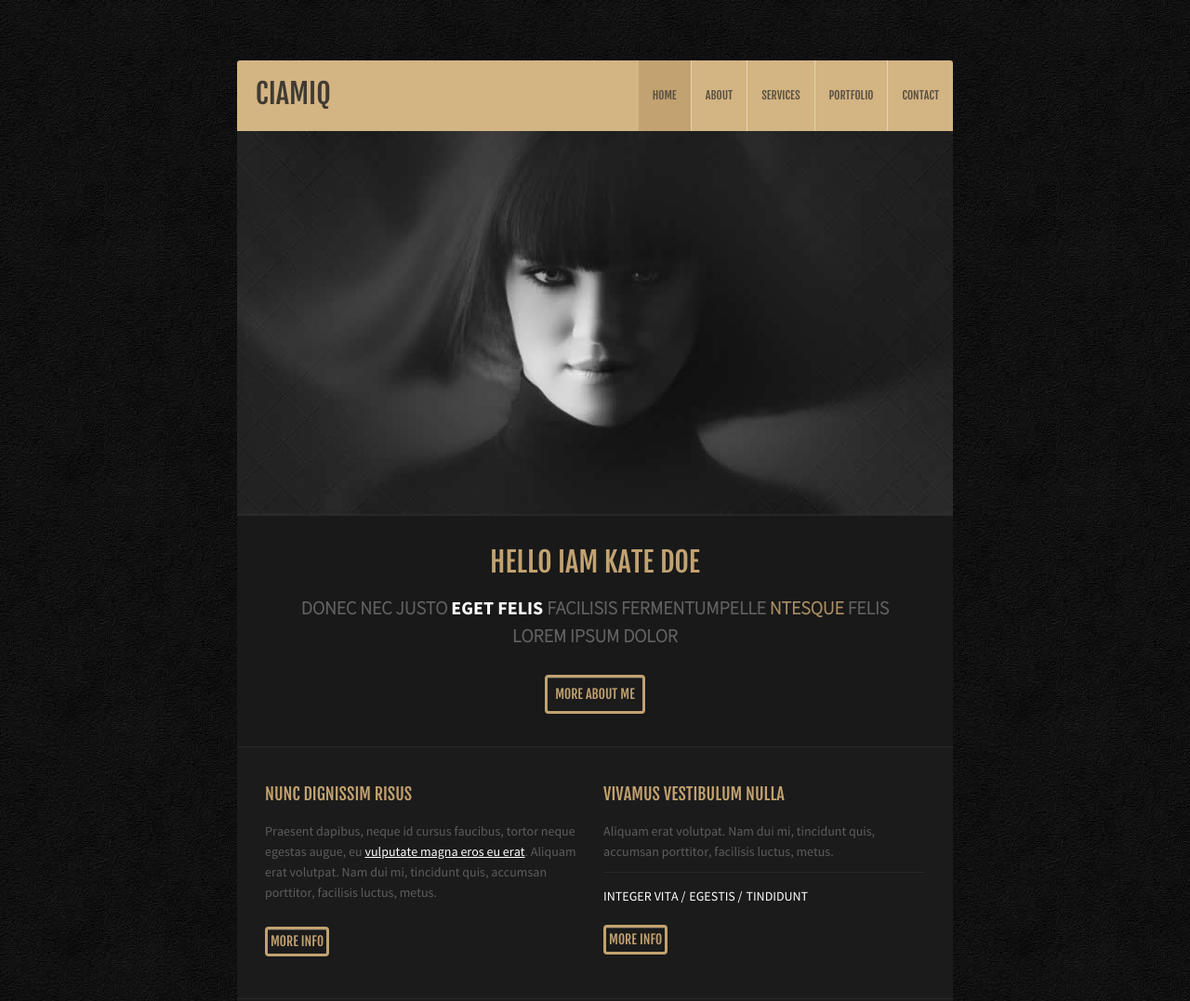
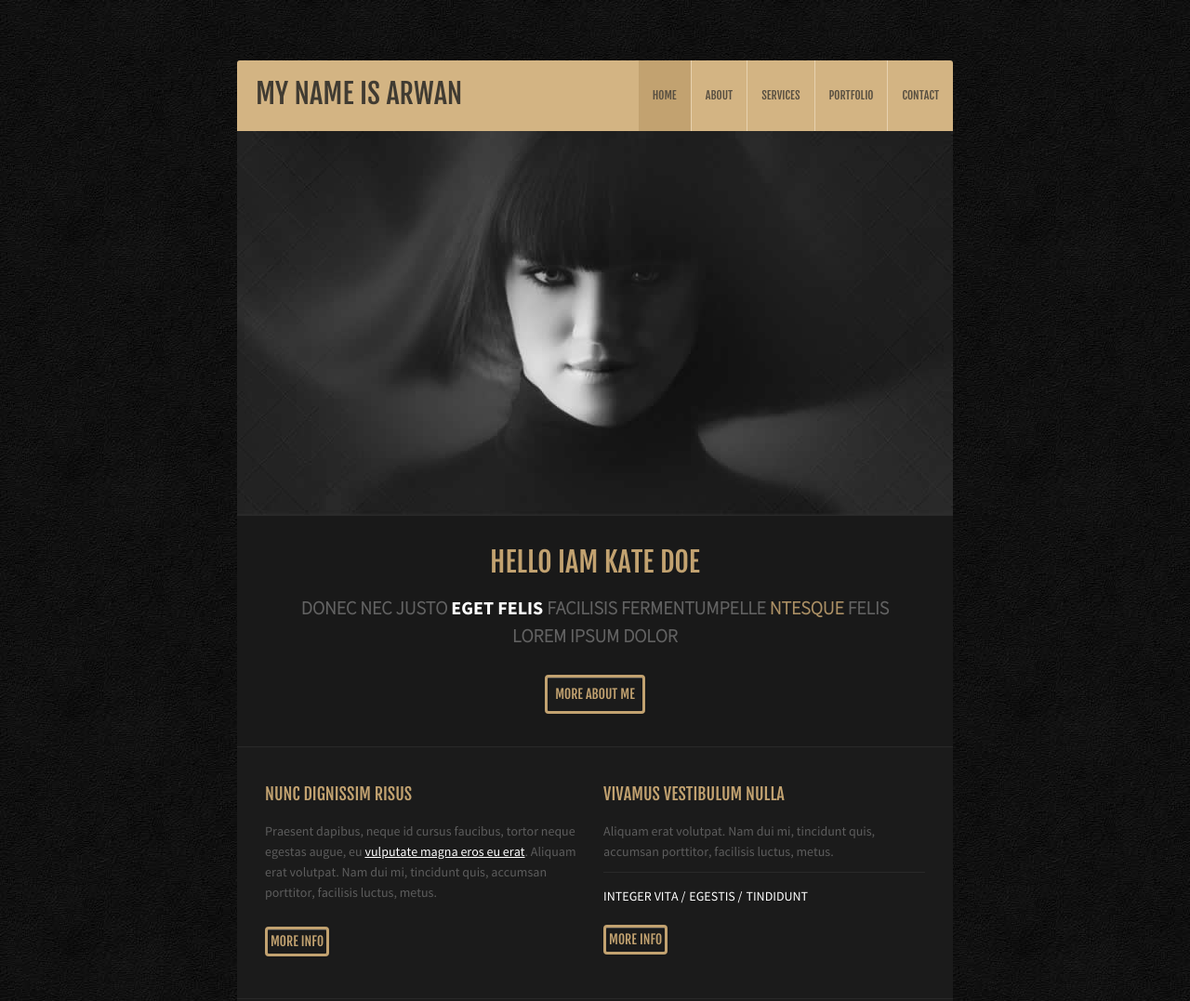
Before and after one commit to Topicardo-X/TESTDDM, a plain HTML site: page index.html in a window 1280 px wide. Shown: the top 1077 px of the page at 93% size. Drawn offline with Linux system fonts and the light colour scheme.

Commit message:
third commit

```diff
--- a/index.html
+++ b/index.html
@@ -33,7 +33,7 @@
                     <div class="span8 offset2">
                         <div class="site-header">
                             <div class="logo">
-                                <h1>ciamiq</h1>
+                                <h1>my name is arwan</h1>
                             </div>
                             <div class="menu">
                                 <div class="navbar">
```
